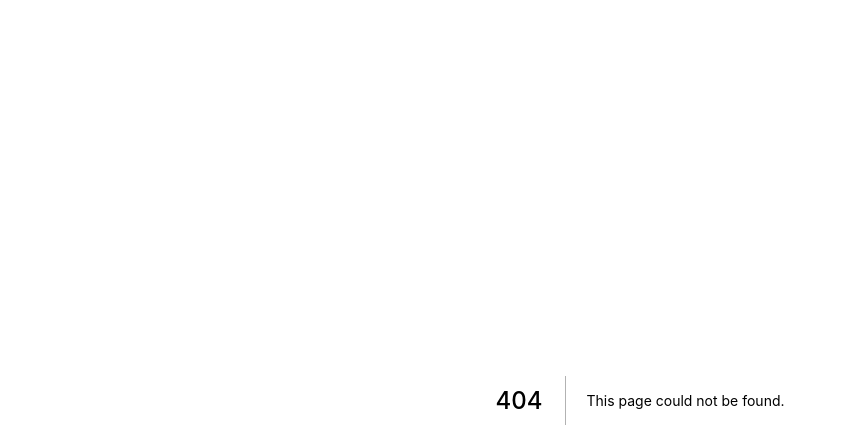
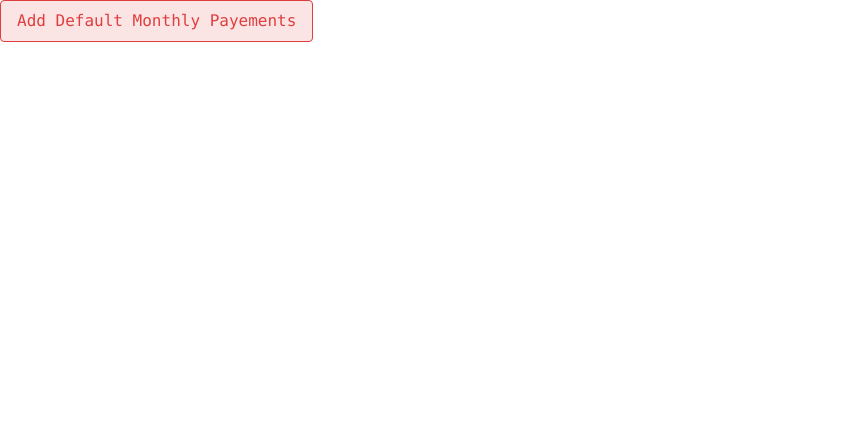
Before and after one commit to jcampbellg/notion_widgets, a Next.js app: page /addMonthly in a window 1280 px wide. Before the commit this address had no page. Shown: the top 448 px of the page, without its empty margins (0-847 px from the left). Built offline with nearby package versions, Linux system fonts and the light colour scheme.

Commit message:
Add button widget

```diff
--- a/next.config.js
+++ b/next.config.js
@@ -2,6 +2,10 @@
 const nextConfig = {
   reactStrictMode: true,
   swcMinify: true,
+  env: {
+    notionSecret: 'secret_gFnxQLqJNc2CGkwI1N2ks0Shgh9KImF7GeTs2C2Gpqe',
+    notionTransactionPageId: '3f05558d142644a29acb475d47f68494'
+  }
 }
 
 module.exports = nextConfig
--- a/pages/_app.js
+++ b/pages/_app.js
@@ -1,7 +1,17 @@
-import '../styles/globals.css'
+import '../styles/globals.css';
+import Head from 'next/head'
 
 function MyApp({ Component, pageProps }) {
-  return <Component {...pageProps} />
-}
+  return (
+    <div>
+      <Head>
+        <title>JC&apos;s Life Notion Widgets</title>
+        <meta name="description" content="Notion widgets for me" />
+        <link rel="icon" href="/favicon.ico" />
+      </Head>
+      <Component {...pageProps} />
+    </div>
+  )
+};
 
-export default MyApp
+export default MyApp;
--- /dev/null
+++ b/pages/addMonthly.js
@@ -0,0 +1,11 @@
+function AddMonthly() {
+  return (
+    <main>
+      <button className='bg-red rounded border border-red-dark text-red-dark py-2 px-4'>
+        Add Default Monthly Payements
+      </button>
+    </main>
+  );
+};
+
+export default AddMonthly;
--- a/pages/greetings.js
+++ /dev/null
@@ -1,5 +0,0 @@
-function Greetings() {
-  return <div>Buenos dias Juan Carlos</div>
-}
-
-export default Greetings;
--- a/pages/index.js
+++ b/pages/index.js
@@ -1,15 +1,8 @@
-import moment from 'moment'
-import Head from 'next/head'
+import moment from 'moment';
 
 export default function Home() {
   const today = moment().format('MMMM Do YYYY');
   return (
-    <div>
-      <Head>
-        <title>JC&apos;s Life Notion Widgets</title>
-        <meta name="description" content="Notion widgets for me" />
-        <link rel="icon" href="/favicon.ico" />
-      </Head>
     <main>
       <h1 className='text-lg'>
         Welcome <span className='font-bold'>Juan Carlos!</span>
@@ -18,6 +11,5 @@ export default function Home() {
         Today is <span className='font-bold'>{today}</span>
       </h1>
     </main>
-    </div>
-  )
+  );
 };
--- a/tailwind.config.js
+++ b/tailwind.config.js
@@ -5,6 +5,48 @@ module.exports = {
     "./components/**/*.{js,ts,jsx,tsx}",
   ],
   theme: {
+    colors: {
+      default: {
+        dark: '#37352F',
+        DEFAULT: '#FFFFFF'
+      },
+      gray: {
+        dark: '#9B9A97',
+        DEFAULT: '#EBECED'
+      },
+      brown: {
+        dark: '#64473A',
+        DEFAULT: '#E9E5E3'
+      },
+      orange: {
+        dark: '#D9730D',
+        DEFAULT: '#FAEBDD'
+      },
+      yellow: {
+        dark: '#DFAB01',
+        DEFAULT: '#FBF3DB'
+      },
+      green: {
+        dark: '#0F7B6C',
+        DEFAULT: '#DDEDEA'
+      },
+      blue: {
+        dark: '#0B6E99',
+        DEFAULT: '#DDEBF1'
+      },
+      purple: {
+        dark: '#6940A5',
+        DEFAULT: '#EAE4F2'
+      },
+      pink: {
+        dark: '#AD1A72',
+        DEFAULT: '#F4DFEB'
+      },
+      red: {
+        dark: '#E03E3E',
+        DEFAULT: '#FBE4E4'
+      }
+    },
     extend: {},
   },
   plugins: [],
```
Lines whose indentation alone changed are shown as unchanged.
